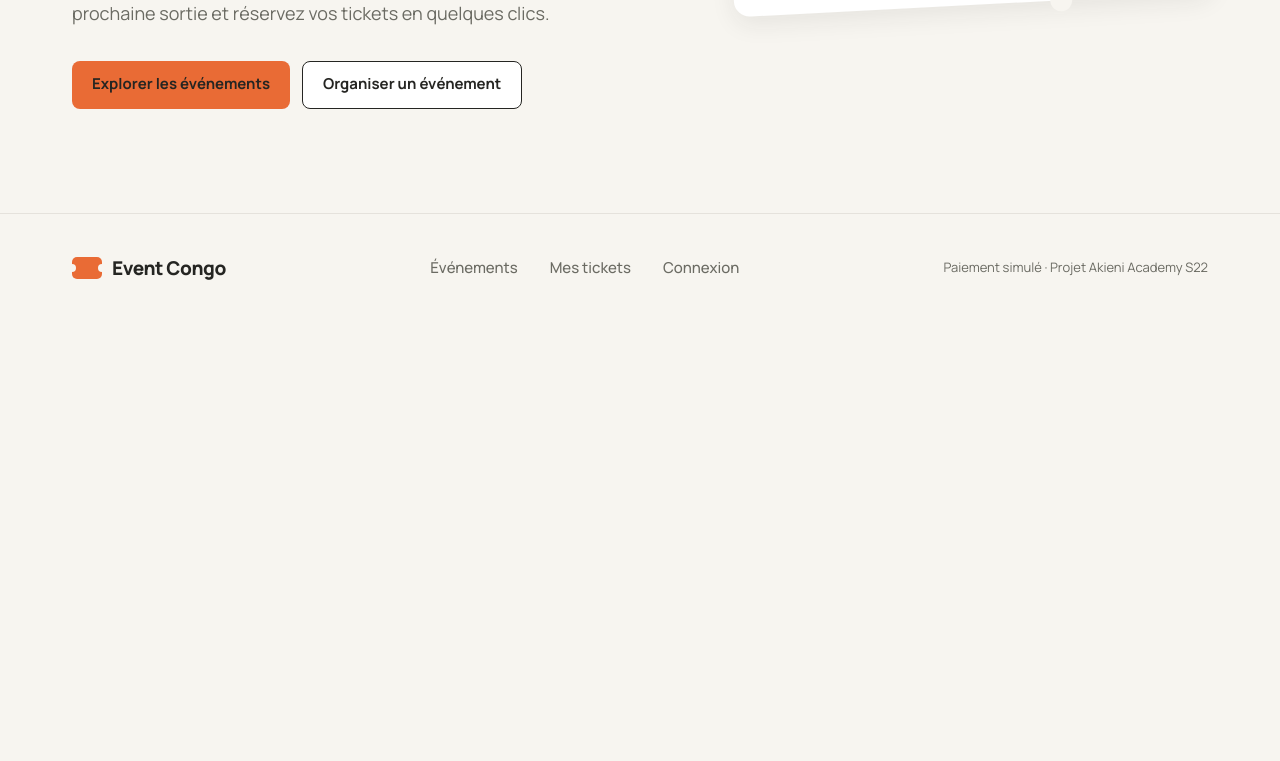
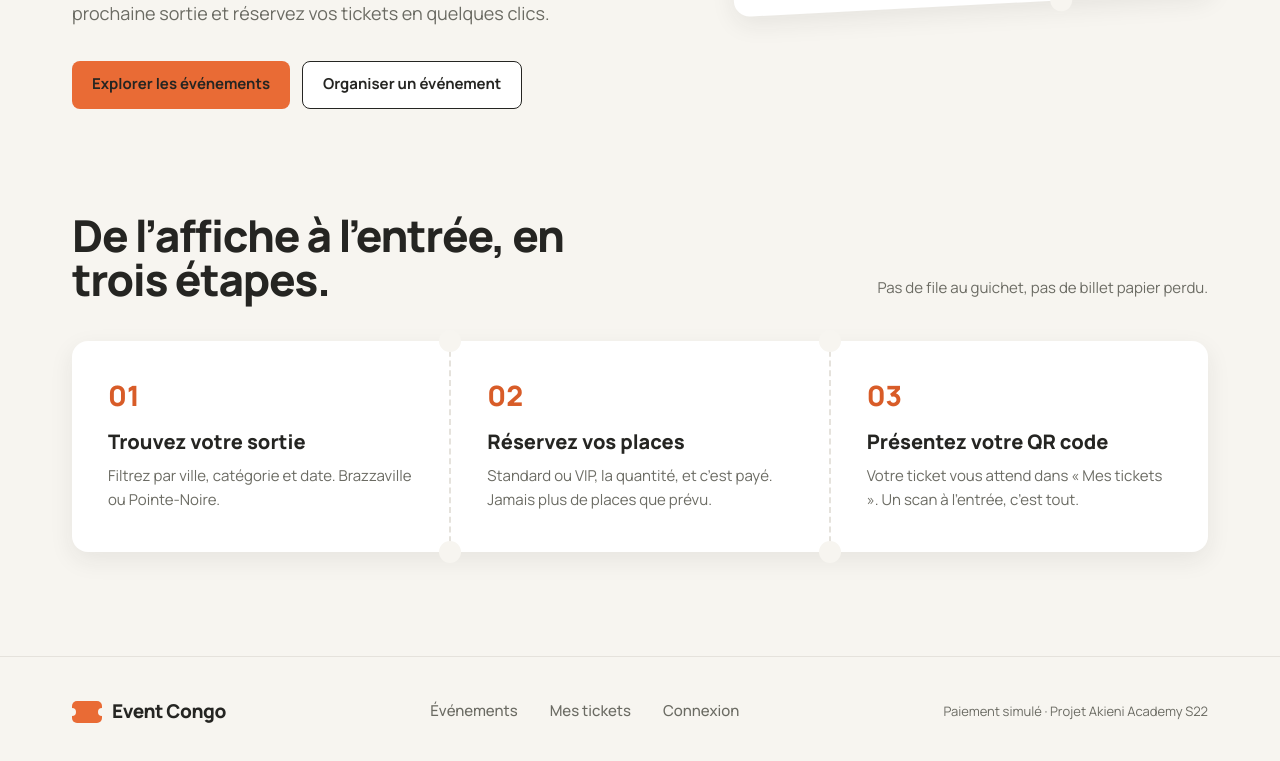
Before and after one commit to thedev-it/s22-groupe7-nextjs-app, a Next.js app: page / in a window 1280 px wide. Shown: the part 511-1272 px from the top of the page. Before the commit the page ends 833 px from the top, so only its background shows below. Built offline with nearby package versions, Linux system fonts and the light colour scheme.

Commit message:
feat: section des trois étapes sur l'accueil

```diff
--- a/app/(public)/page.tsx
+++ b/app/(public)/page.tsx
@@ -48,7 +48,7 @@ function HeroTicket() {
   );
 }
 
-export default function Home() {
+function Hero() {
   return (
     <section className="mx-auto flex max-w-content flex-col gap-8 px-4 pt-10 pb-14 md:px-8 lg:flex-row lg:items-center lg:justify-between lg:gap-10 lg:pt-24 lg:pb-26">
       <div className="lg:max-w-[600px]">
@@ -72,3 +72,57 @@ export default function Home() {
     </section>
   );
 }
+
+const steps = [
+  {
+    title: "Trouvez votre sortie",
+    text: "Filtrez par ville, catégorie et date. Brazzaville ou Pointe-Noire.",
+  },
+  {
+    title: "Réservez vos places",
+    text: "Standard ou VIP, la quantité, et c’est payé. Jamais plus de places que prévu.",
+  },
+  {
+    title: "Présentez votre QR code",
+    text: "Votre ticket vous attend dans « Mes tickets ». Un scan à l’entrée, c’est tout.",
+  },
+];
+
+function Steps() {
+  return (
+    <section className="mx-auto max-w-content px-4 pb-14 md:px-8 lg:pb-26">
+      <div className="mb-7 flex flex-col gap-3 md:mb-10 md:flex-row md:items-end md:justify-between">
+        <h2 className="max-w-[560px] text-3xl leading-tight font-extrabold tracking-[-0.03em] md:text-[44px] md:leading-none">
+          De l’affiche à l’entrée, en trois étapes.
+        </h2>
+        <p className="max-w-[340px] text-[15px] leading-relaxed text-text-secondary">
+          Pas de file au guichet, pas de billet papier perdu.
+        </p>
+      </div>
+
+      <ol className="flex flex-col rounded-lg bg-surface shadow-hover md:flex-row">
+        {steps.map((step, index) => (
+          <li
+            key={step.title}
+            className="relative flex-1 border-dashed border-border p-6 not-first:border-t-2 md:px-9 md:py-10 md:not-first:border-t-0 md:not-first:border-l-2 md:not-first:before:absolute md:not-first:before:-top-[11px] md:not-first:before:-left-3 md:not-first:before:size-[22px] md:not-first:before:rounded-full md:not-first:before:bg-background md:not-first:after:absolute md:not-first:after:-bottom-[11px] md:not-first:after:-left-3 md:not-first:after:size-[22px] md:not-first:after:rounded-full md:not-first:after:bg-background"
+          >
+            <span className="text-[28px] leading-none font-extrabold text-primary-hover">
+              0{index + 1}
+            </span>
+            <h3 className="mt-4 mb-2 text-xl font-extrabold">{step.title}</h3>
+            <p className="text-[15px] leading-relaxed text-text-secondary">{step.text}</p>
+          </li>
+        ))}
+      </ol>
+    </section>
+  );
+}
+
+export default function Home() {
+  return (
+    <>
+      <Hero />
+      <Steps />
+    </>
+  );
+}
```
